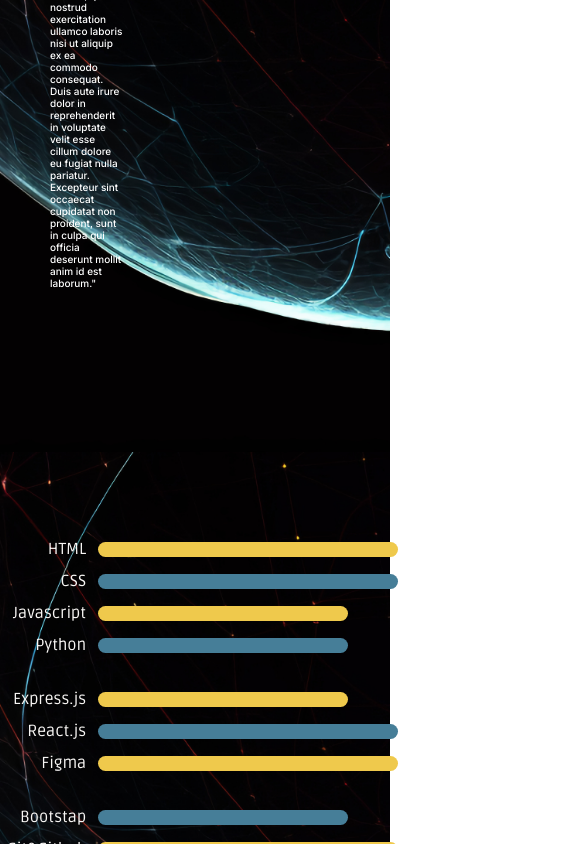
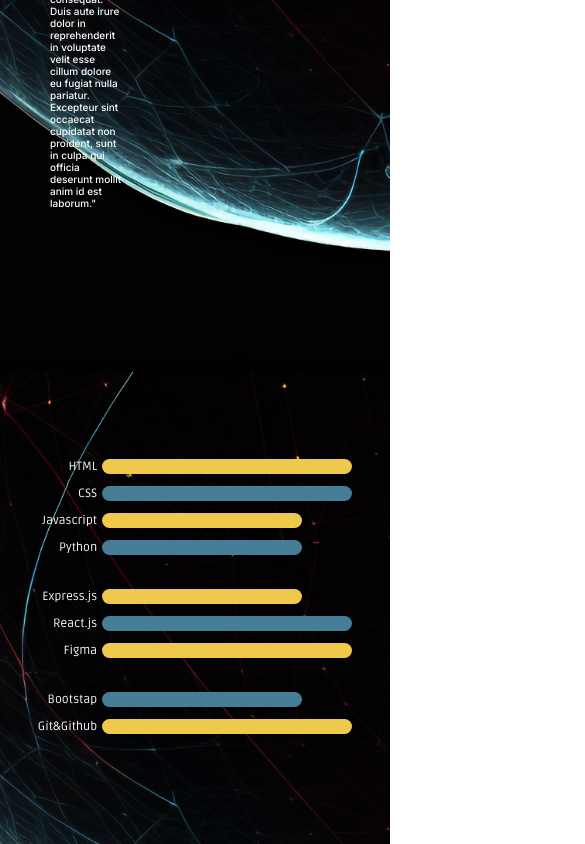
Before and after one commit to FaziFazoo/pf_website, a plain HTML site: page index.html in a window 390 px wide. Shown: the part 1156-2000 px from the top of the page, 585 px wide, since content can reach past the window. Drawn offline with Linux system fonts and the light colour scheme.

Commit message:
Fourth Commit

```diff
--- a/media.css
+++ b/media.css
@@ -8,7 +8,7 @@
         font-size: 16px;
     }
 }
-@media (max-width:658px){
+@media (max-width:858px){
 
     .checkbtn{
         display: block;
@@ -25,7 +25,7 @@
         transition: all .5s;
     }
     nav{
-        position:relative;
+        position:fixed;
         z-index:100;
     }
 
@@ -94,23 +94,33 @@
         font-size: 10px;
     }
     .cont{
-        margin-left: 5px;
+        display:flex ;
+        align-items: center;
+        justify-content: center;
+        height :100%;
     }
+    .skillGraphItem {
+        color: #F8F6F4;
+        font-size: 12px;
+        line-height: 25px;
+        padding-right: 3px;
+        text-align:right;
+      }
     @keyframes barFull {
         from {width:0px;}
-        to {width:300px;}
+        to {width:250px;}
     }
     @keyframes barHigh {
         from {width:0px;}
-        to {width:250px;}
+        to {width:200px;}
     }
     @keyframes barHalf {
         from {width:0px;}
-        to {width:150px;}
+        to {width:100px;}
     }
     @keyframes barLow {
         from {width:0px;}
-        to {width:50px;}
+        to {width:25px;}
     }
 
 }
--- a/styles.css
+++ b/styles.css
@@ -200,20 +200,22 @@
 /* Skills */
 
   .cont {
-    margin:auto;
-    width:600px;
+    display:flex ;
+    align-items: center;
+    justify-content: center;
+
     font-family: var(--font-2);
   }
+
   .tableWrapper {
     padding-top:80px;
-    width:550px;
     height:100%;
   }
   .skillGraphItem {
     color: #F8F6F4;
     font-size: 16px;
     line-height: 30px;
-    padding-right: 10px;
+    padding-right: 5px;
     text-align:right;
   }
   div.yellowBarFull {
```
Also changed, not shown: app.js (line endings or trailing spaces).
